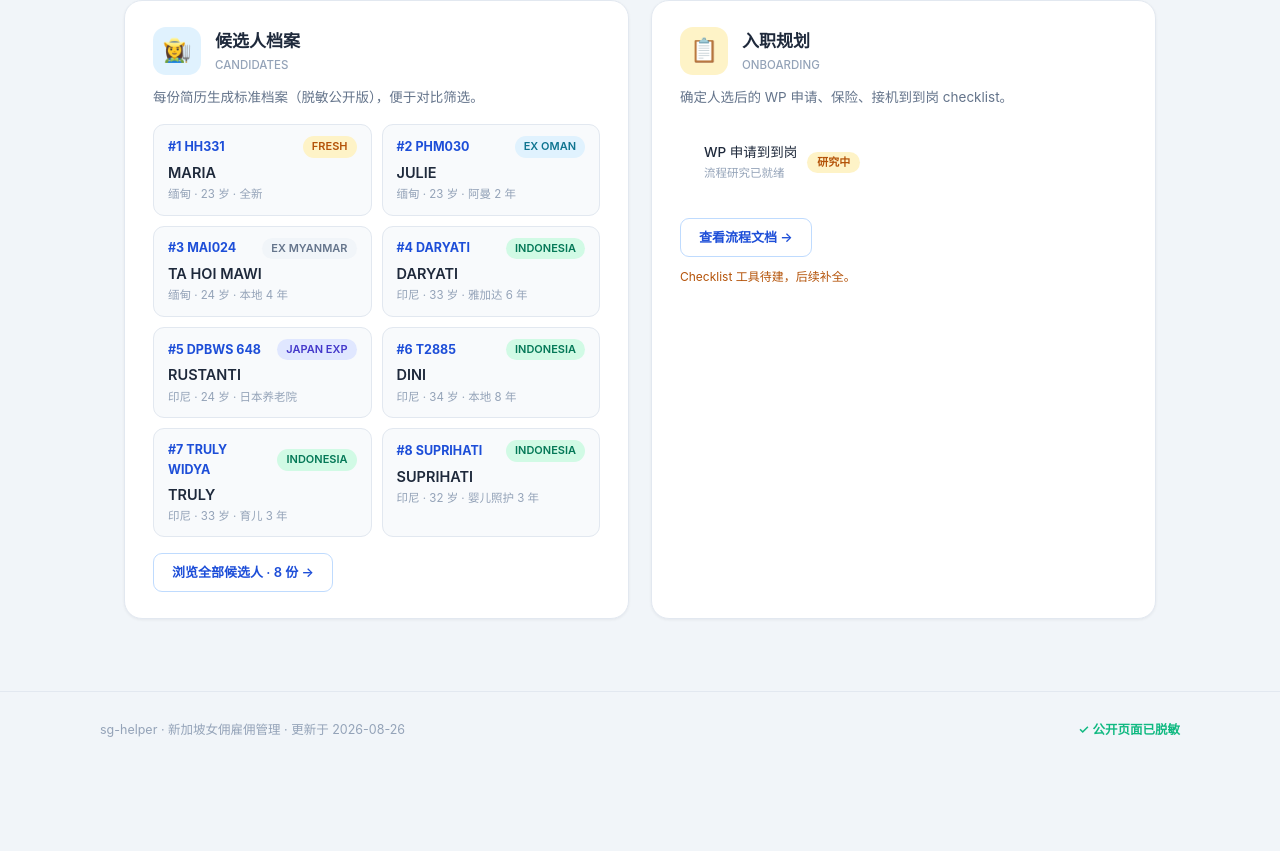
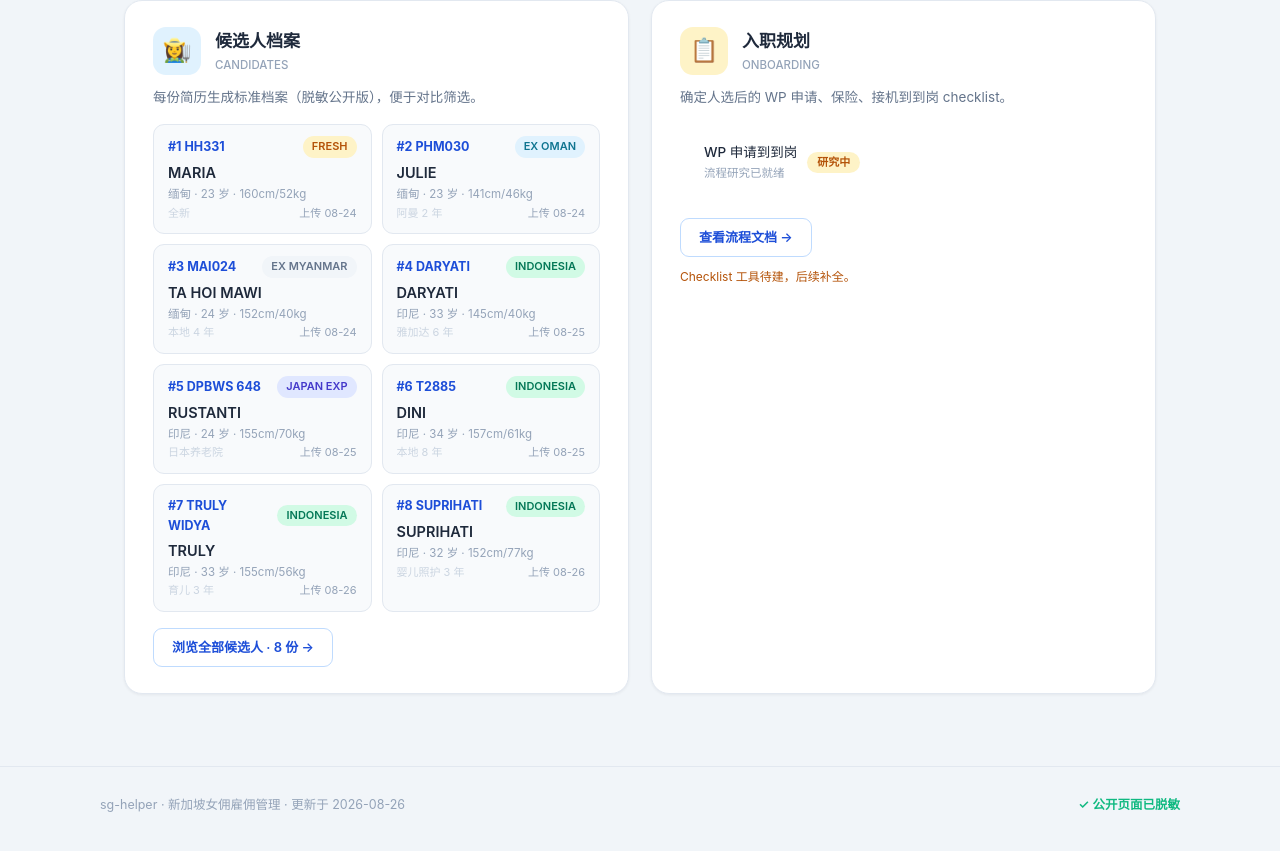
Before and after one commit to kindle0088-sys/sg-helper, a website: page index.html in a window 1280 px wide. Shown: the part 846-1697 px from the top of the page. Before the commit the page ends 1626 px from the top, so only its background shows below. Drawn offline with Linux system fonts and the light colour scheme.

Commit message:
feat: homepage candidate cards show height/weight + upload date

```diff
--- a/index.html
+++ b/index.html
@@ -72,6 +72,8 @@ body{font-family:-apple-system,BlinkMacSystemFont,'Segoe UI','PingFang SC','Micr
 .mini .flag{font-size:11px;font-weight:600;padding:2px 9px;border-radius:99px;flex-shrink:0}
 .mini .name{font-size:14.5px;font-weight:600;color:var(--ink);margin-top:3px}
 .mini .sub{font-size:11.5px;color:#94a3b8;margin-top:1px}
+.mini .sub2{font-size:11px;color:#cbd5e1;margin-top:1px;display:flex;justify-content:space-between;gap:8px}
+.mini .sub2 .up{color:#94a3b8}
 .f-cyan{background:#e0f2fe;color:#0e7490}
 .f-violet{background:#e0e7ff;color:#4338ca}
 .f-green{background:#d1fae5;color:#047857}
@@ -154,42 +156,50 @@ footer .safe{color:#10b981;font-weight:600}
         <a class="mini" href="candidates/hh331.html">
           <div class="row1"><span class="code">#1 HH331</span><span class="flag f-amber">FRESH</span></div>
           <div class="name">MARIA</div>
-          <div class="sub">缅甸 · 23 岁 · 全新</div>
+          <div class="sub">缅甸 · 23 岁 · 160cm/52kg</div>
+          <div class="sub2"><span>全新</span><span class="up">上传 08-24</span></div>
         </a>
         <a class="mini" href="candidates/phm030.html">
           <div class="row1"><span class="code">#2 PHM030</span><span class="flag f-cyan">EX OMAN</span></div>
           <div class="name">JULIE</div>
-          <div class="sub">缅甸 · 23 岁 · 阿曼 2 年</div>
+          <div class="sub">缅甸 · 23 岁 · 141cm/46kg</div>
+          <div class="sub2"><span>阿曼 2 年</span><span class="up">上传 08-24</span></div>
         </a>
         <a class="mini" href="candidates/mai024.html">
           <div class="row1"><span class="code">#3 MAI024</span><span class="flag f-gray">EX MYANMAR</span></div>
           <div class="name">TA HOI MAWI</div>
-          <div class="sub">缅甸 · 24 岁 · 本地 4 年</div>
+          <div class="sub">缅甸 · 24 岁 · 152cm/40kg</div>
+          <div class="sub2"><span>本地 4 年</span><span class="up">上传 08-24</span></div>
         </a>
         <a class="mini" href="candidates/daryati.html">
           <div class="row1"><span class="code">#4 DARYATI</span><span class="flag f-green">INDONESIA</span></div>
           <div class="name">DARYATI</div>
-          <div class="sub">印尼 · 33 岁 · 雅加达 6 年</div>
+          <div class="sub">印尼 · 33 岁 · 145cm/40kg</div>
+          <div class="sub2"><span>雅加达 6 年</span><span class="up">上传 08-25</span></div>
         </a>
         <a class="mini" href="candidates/dpbws648.html">
           <div class="row1"><span class="code">#5 DPBWS 648</span><span class="flag f-violet">JAPAN EXP</span></div>
           <div class="name">RUSTANTI</div>
-          <div class="sub">印尼 · 24 岁 · 日本养老院</div>
+          <div class="sub">印尼 · 24 岁 · 155cm/70kg</div>
+          <div class="sub2"><span>日本养老院</span><span class="up">上传 08-25</span></div>
         </a>
         <a class="mini" href="candidates/t2885.html">
           <div class="row1"><span class="code">#6 T2885</span><span class="flag f-green">INDONESIA</span></div>
           <div class="name">DINI</div>
-          <div class="sub">印尼 · 34 岁 · 本地 8 年</div>
+          <div class="sub">印尼 · 34 岁 · 157cm/61kg</div>
+          <div class="sub2"><span>本地 8 年</span><span class="up">上传 08-25</span></div>
         </a>
         <a class="mini" href="candidates/trulywidya.html">
           <div class="row1"><span class="code">#7 TRULY WIDYA</span><span class="flag f-green">INDONESIA</span></div>
           <div class="name">TRULY</div>
-          <div class="sub">印尼 · 33 岁 · 育儿 3 年</div>
+          <div class="sub">印尼 · 33 岁 · 155cm/56kg</div>
+          <div class="sub2"><span>育儿 3 年</span><span class="up">上传 08-26</span></div>
         </a>
         <a class="mini" href="candidates/suprihati.html">
           <div class="row1"><span class="code">#8 SUPRIHATI</span><span class="flag f-green">INDONESIA</span></div>
           <div class="name">SUPRIHATI</div>
-          <div class="sub">印尼 · 32 岁 · 婴儿照护 3 年</div>
+          <div class="sub">印尼 · 32 岁 · 152cm/77kg</div>
+          <div class="sub2"><span>婴儿照护 3 年</span><span class="up">上传 08-26</span></div>
         </a>
       </div>
       <a class="go ghost" href="candidates/hh331.html">浏览全部候选人 · 8 份 →</a>
```
